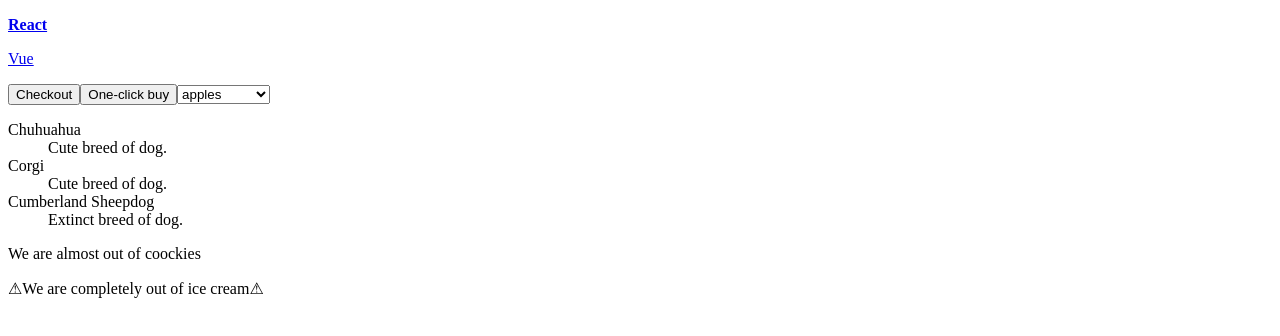
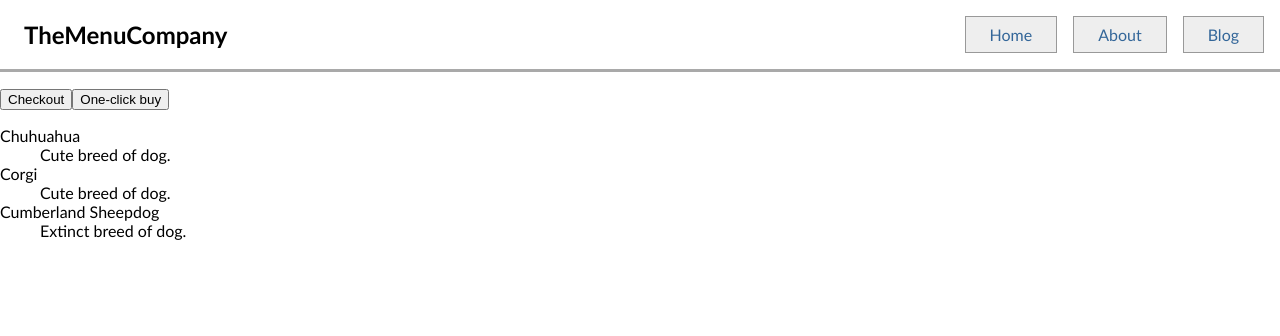
Before and after one commit to mkr-msk/React, a React (Create React App) app: page / in a window 1280 px wide. Shown: the top 336 px of the page. Built offline with nearby package versions, Linux system fonts and the light colour scheme.

Commit message:
Удалил лишние компоненты. Добавил компонент Menu

```diff
--- a/src/Alert.js
+++ /dev/null
@@ -1,15 +0,0 @@
-import { Component } from "react";
-
-class Alert extends Component {
-    render() {
-        return (
-            <p>
-                {this.props.isError && '⚠'}
-                {this.props.children}
-                {this.props.isError && '⚠'}
-            </p>
-        );
-    }
-}
-
-export default Alert;
--- /dev/null
+++ b/src/App.css
@@ -0,0 +1,42 @@
+body {
+    margin: 0;
+    font-family: 'Gill Sans', 'Gill Sans MT', Calibri, 'Trebuchet MS', sans-serif;
+}
+
+
+.navbar {
+    display: flex;
+    width: 100%;
+    border-bottom: 3px solid darkgray;
+    margin-bottom: 1em;
+}
+
+.title {
+    flex: auto;
+    padding-left: 1em;
+    text-decoration: solid;
+}
+
+.menu {
+    display: flex;
+}
+
+.menu > li {
+    border-top: 1px solid #999;
+    margin-right: 1em;
+}
+
+.menu > li > a {
+    display: block;
+    padding: 0.5em 1.5em;
+    background-color: #eee;
+    color: #369;
+    text-decoration: none;
+}
+
+.menu-item {
+    padding-left: 0;
+    margin: 0;
+    list-style-type: none;
+    border: 1px solid #999;
+}
--- a/src/App.js
+++ b/src/App.js
@@ -1,19 +1,16 @@
-import React, { Fragment, Component } from "react";
-import Link from "./Link";
+import React, { Fragment } from "react";
 import ShoppingCart from "./ShoppingCart/ShoppingCart";
-import Select from "./Select";
 import Breeds from "./Breeds";
-import Alert from "./Alert";
+import Menu from "./Menu/Menu";
 
-class App extends Component {
-    render() {
+import "./App.css";
+
+function App() {
     const shoppingCart_items = [1, 2, 3];
     const user = {
         creditcard: true,
         address: true
     }
-
-        const select_items = ["apples", "pears", "playstations"];
 
     const dog_list = [
         { breed: "Chuhuahua", description: "Cute breed of dog." },
@@ -23,22 +20,16 @@
 
     return (
         <Fragment>
-                <Link url="//react.dev"><strong>React</strong></Link>
-                <Link url="//vuejs.org">Vue</Link>
+            <main>
+                <Menu />
+            </main>
 
             <ShoppingCart items={shoppingCart_items} user={user} />
 
-                <Select items={select_items} />
-
             <Breeds list={dog_list} />
 
-                <main>
-                    <Alert>We are almost out of coockies</Alert>
-                    <Alert isError>We are completely out of ice cream</Alert>
-                </main>
         </Fragment>
     );
 }
-}
 
 export default App;
--- a/src/Link.js
+++ /dev/null
@@ -1,9 +0,0 @@
-import React, { Component } from "react";
-
-class Link extends Component {
-    render() {
-        return <p><a href={ this.props.url }>{ this.props.children }</a></p>;
-    }
-}
-
-export default Link;
--- /dev/null
+++ b/src/Menu/Menu.js
@@ -0,0 +1,16 @@
+import MenuItem from "./MenuItem";
+
+function Menu () {
+    return (
+        <nav className="navbar">
+            <h1 className="title">TheMenuCompany</h1>
+            <ul className="menu">
+                <MenuItem label="Home" href="/" />
+                <MenuItem label="About" href="/" />
+                <MenuItem label="Blog" href="/" target="_blank" />
+            </ul>
+        </nav>
+    );
+}
+
+export default Menu;
--- /dev/null
+++ b/src/Menu/MenuItem.js
@@ -0,0 +1,9 @@
+function MenuItem({ href, label, ...rest }) {
+    return (
+        <li className="menu-item">
+            <a className="menu-link" href={href} {...rest}>{label}</a>
+        </li>
+    );
+}
+
+export default MenuItem;
--- a/src/Select.js
+++ /dev/null
@@ -1,15 +0,0 @@
-import React, { Component } from "react";
-
-class Select extends Component {
-    render() {
-        return (
-            <select>
-                {this.props.items.map((item) => (
-                    <option key={item}>{item}</option>
-                ))}
-            </select>
-        );
-    }
-}
-
-export default Select;
```
Lines whose indentation alone changed are shown as unchanged.
